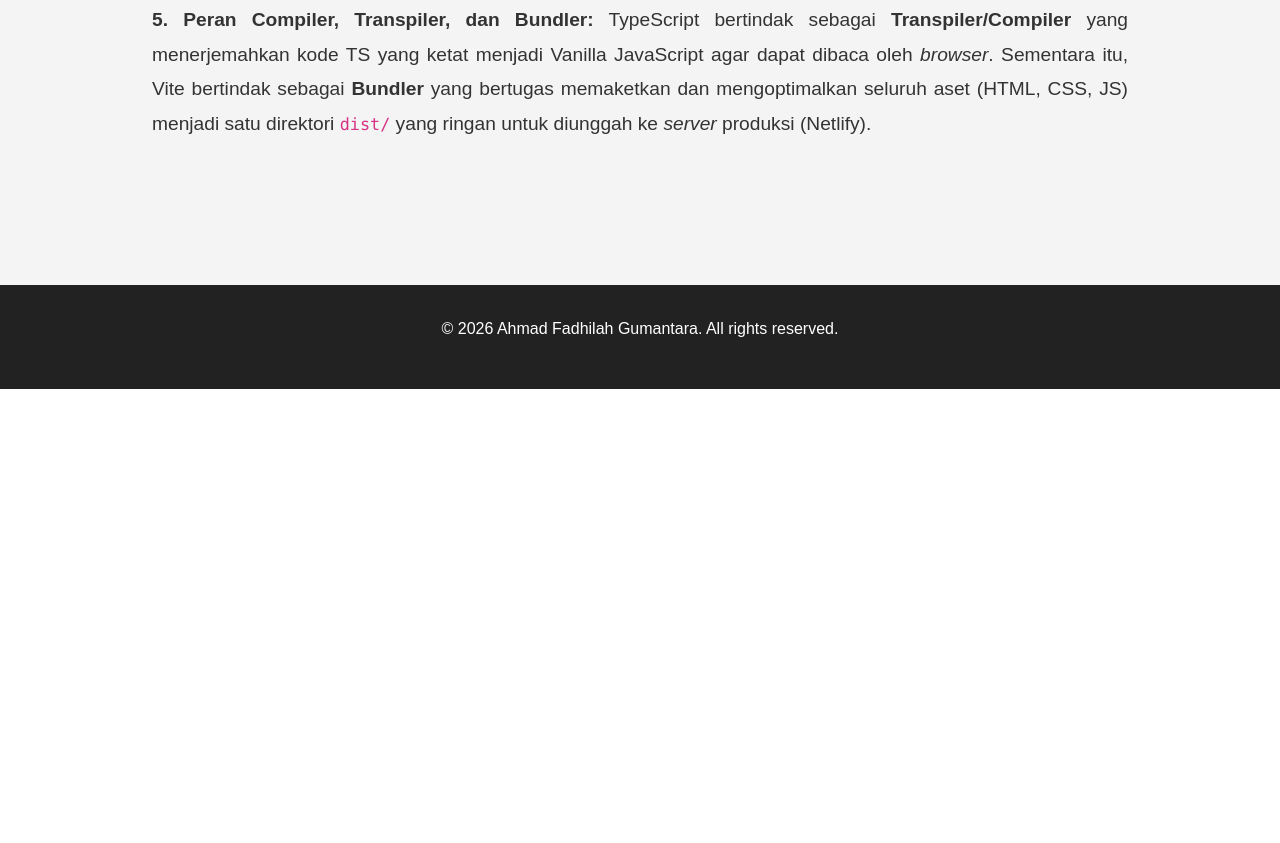
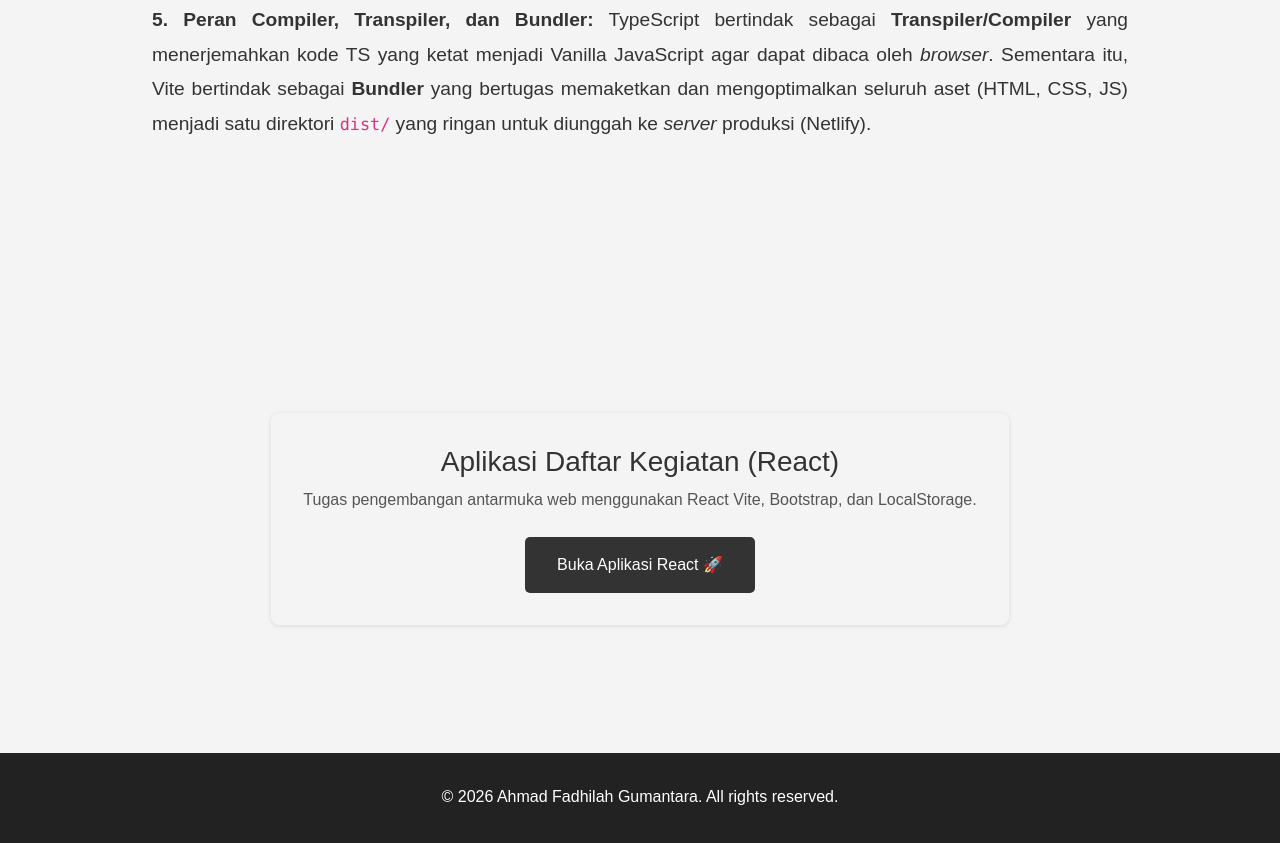
Before and after one commit to ahmad0f0g/portofolio, a website built with Vite: page index.html in a window 1280 px wide. Shown: the part 2867-3710 px from the top of the page. Before the commit the page ends 3256 px from the top, so only its background shows below. Built offline with nearby package versions, Linux system fonts and the light colour scheme.

Commit message:
update fitur tambahan

```diff
--- a/index.html
+++ b/index.html
@@ -160,6 +160,19 @@
         </div>
     </section>
 
+    <section id="sub aplikasi daftar kegiatan" class="full-width-section section-dark">
+        <!-- Kartu Tautan Sub-Aplikasi React -->
+        <div class="text-center" style="margin-top: 3rem; margin-bottom: 3rem; padding: 2rem; background-color: #f4f4f4; border-radius: 8px; box-shadow: 0 1px 5px rgba(0,0,0,0.1);">
+            <h3 style="color: #333; margin-bottom: 0.5rem;">Aplikasi Daftar Kegiatan (React)</h3>
+            <p class="section-desc" style="font-size: 1rem; margin-bottom: 1.5rem;">
+                Tugas pengembangan antarmuka web menggunakan React Vite, Bootstrap, dan LocalStorage.
+            </p>
+            <a href="https://stately-biscuit-babab6.netlify.app/" target="_blank" rel="noopener noreferrer" class="btn">
+                Buka Aplikasi React 🚀
+            </a>
+        </div>
+    </section>
+
     <footer>
         <p>&copy; 2026 Ahmad Fadhilah Gumantara. All rights reserved.</p>
     </footer>
```
